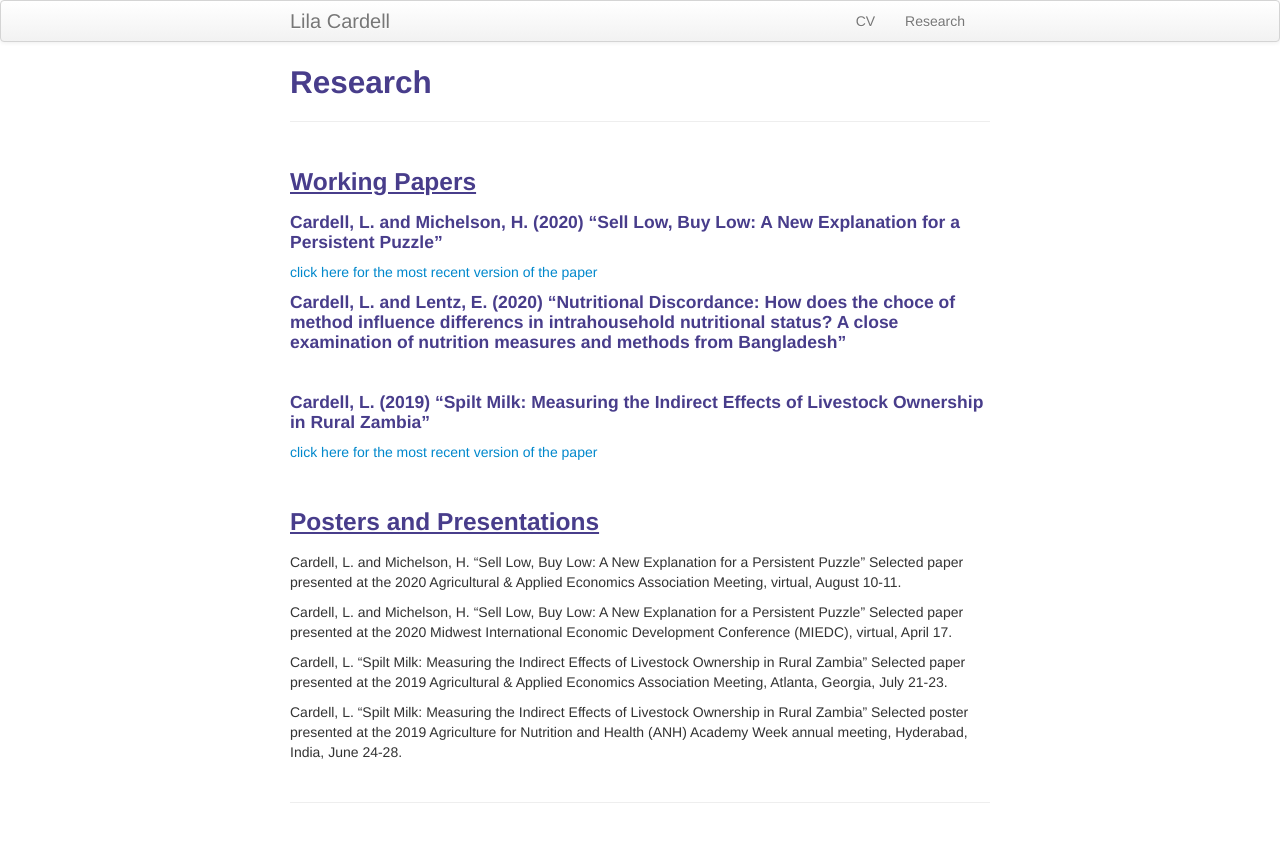
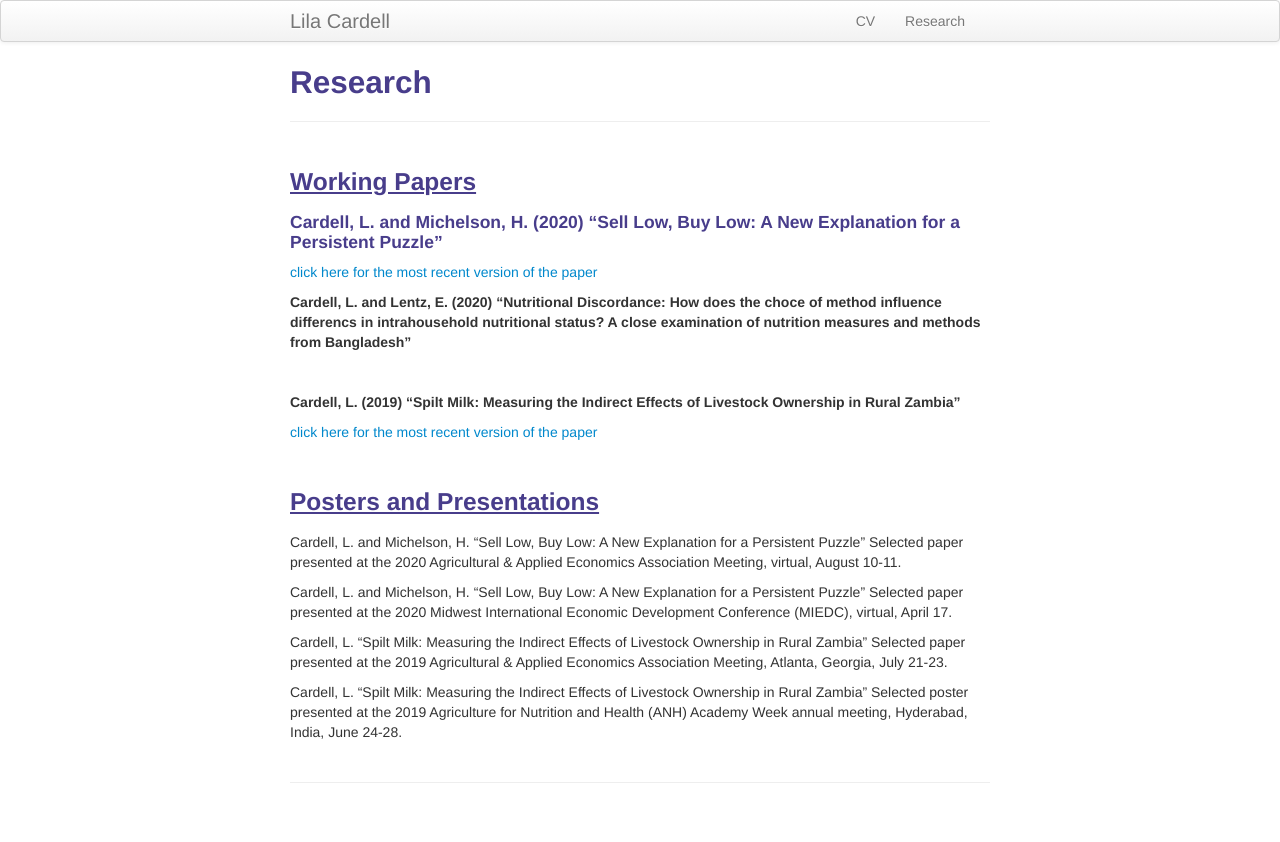
Before and after one commit to lilacardell/lilacardell.github.io, a Jekyll site: the page built from pages/research.md, in a window 1280 px wide. Shown: the top 842 px of the page. Built offline with Jekyll 4.4.1, drawn with Linux system fonts in a browser that asks for light colours.

```diff
--- a/pages/research.md
+++ b/pages/research.md
@@ -11,12 +11,12 @@ description: Lila Cardell's research
 [click here for the most recent version of the paper]({{ BASE_PATH}}/pages/working_papers/Negative Returns_2020.pdf)
 <br>
 
-#### Cardell, L. and Lentz, E. (2020) "Nutritional Discordance: How does the choce of method influence differencs in intrahousehold nutritional status? A close examination of nutrition measures and methods from Bangladesh"
+##### Cardell, L. and Lentz, E. (2020) "Nutritional Discordance: How does the choce of method influence differencs in intrahousehold nutritional status? A close examination of nutrition measures and methods from Bangladesh"
 <!--*In this paper.
 [click here for the most recent version of the paper]({{ BASE_PATH}}/pages/working_papers/CARDELL_Spilt Milk (2019).pdf)*-->
 <br>
 
-#### Cardell, L. (2019) "Spilt Milk: Measuring the Indirect Effects of Livestock Ownership in Rural Zambia"
+##### Cardell, L. (2019) "Spilt Milk: Measuring the Indirect Effects of Livestock Ownership in Rural Zambia"
 <!--*In this paper.*-->
 [click here for the most recent version of the paper]({{ BASE_PATH}}/pages/working_papers/CARDELL_Spilt Milk (2019).pdf)
 
```
